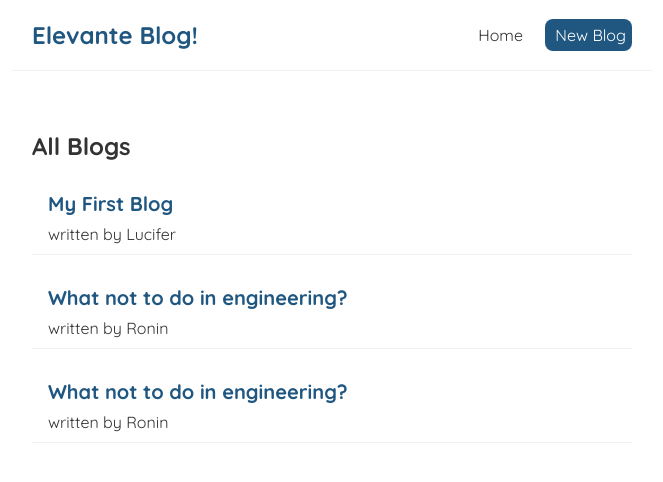
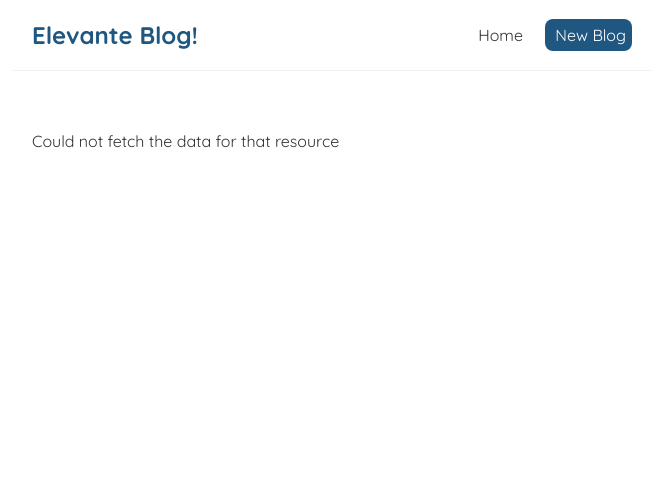
Before and after one commit to rajyashhh/elevante-blog, a React (Create React App) app: page / in a window 1280 px wide. Shown: the top 482 px of the page, without its empty margins (308-971 px from the left). Built offline with nearby package versions, Linux system fonts and the light colour scheme; no server answers; data requests are answered from the project's data file.

Commit message:
error management in react

```diff
--- a/src/Home.js
+++ b/src/Home.js
@@ -9,27 +9,37 @@
 
     const[blogs, setBlogs] = useState(null);
     const[isPending, setIsPending] = useState(true);
-
+    const[error, setError] = useState(null);
 
 
 
     useEffect(()=>{ setTimeout(
         ()=>{
 
-        fetch('http://localhost:8000/blogs').then(res => {
+        fetch('http://localhost:8000/blofgs').then(res => {
+            console.log(res);
+            if(!res.ok){
+                throw Error('Could not fetch the data for that resource')
+            }
             return res.json();
         })
-        .then((data)=>{
-            console.log(data)
+            .then((data)=>{
+
             setBlogs(data);
             setIsPending(false);
-        });
+            setError(null);
+        })
+        .catch(err=>{
+            setError(err.message);
+            setIsPending(false);
+        })
         }, 1000
     )
     }, []);
 
     return (
         <div className="home">
+            {error && <div>{error}</div>}
             {isPending && <div>Loading...</div>}
             {blogs && <BlogList blogs={blogs} title="All Blogs"/>}
 
```
